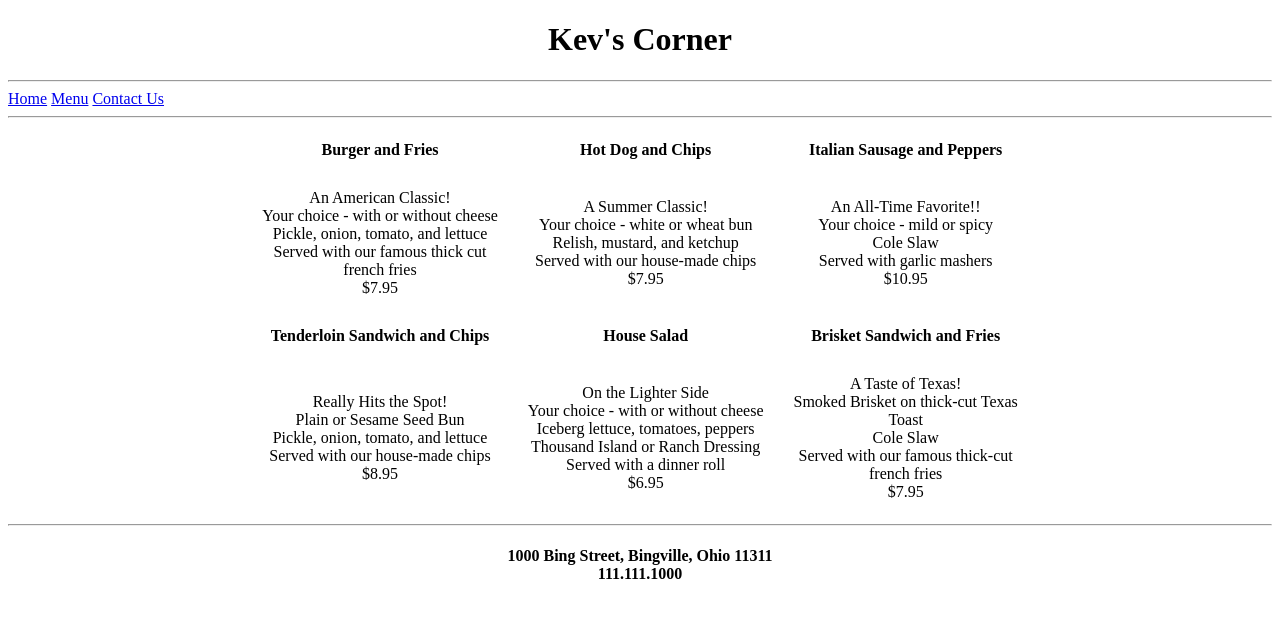
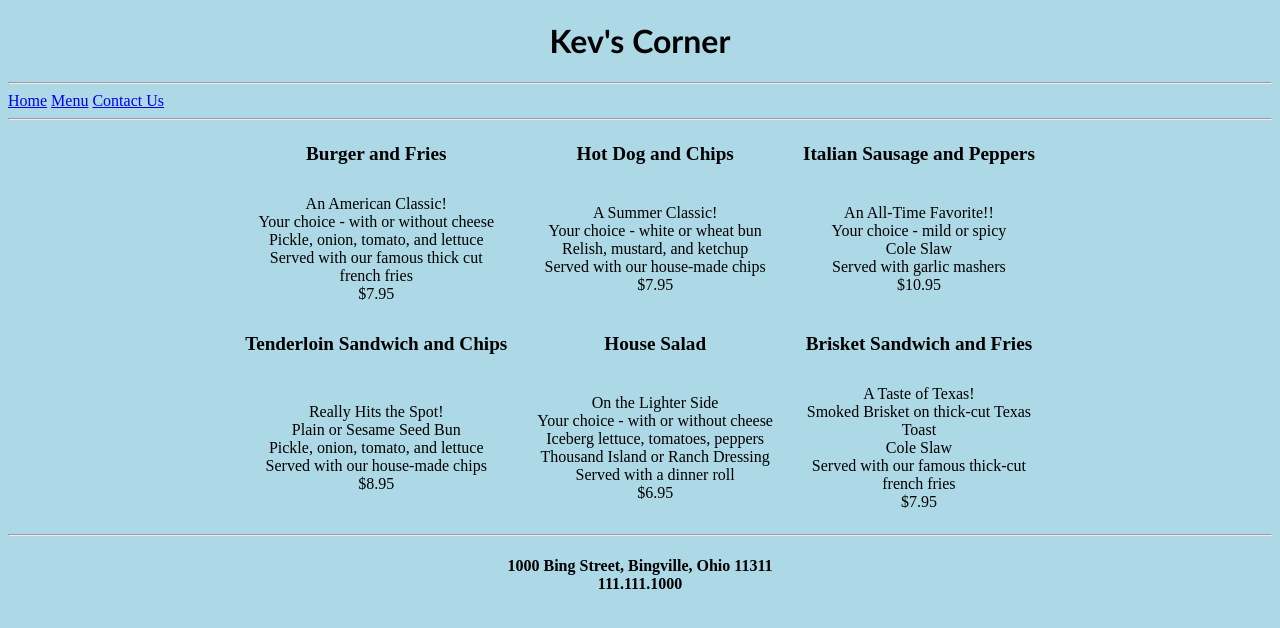
Before and after one commit to kotowskikevin/restaurantWebsite, a plain HTML site: page menu.html in a window 1280 px wide. Drawn offline with Linux system fonts and the light colour scheme.

Commit message:
restaurant v3

```diff
--- a/menu.html
+++ b/menu.html
@@ -14,6 +14,12 @@
             text-align: center;
             border: 0px;
             padding: 15px;
+        }
+        th {
+            font-size: larger;
+        }
+        body {
+            background-color: lightblue;
         }
     </style>
     <header>
--- a/restaurantStyles.css
+++ b/restaurantStyles.css
@@ -5,7 +5,9 @@ header {
 footer {
     text-align: center
 }
-
+h1 {
+    font-family: 'Trebuchet MS';
+}
 table {
     border-collapse: collapse;
     margin-left: auto;
@@ -16,3 +18,6 @@ table, th, td {
     border: 0px;
     padding: 15px;
 }
+th {
+    font-size: larger;
+}
```
Also changed, not shown: contact.html (+5 -0 lines), index.html (+4 -4 lines).
